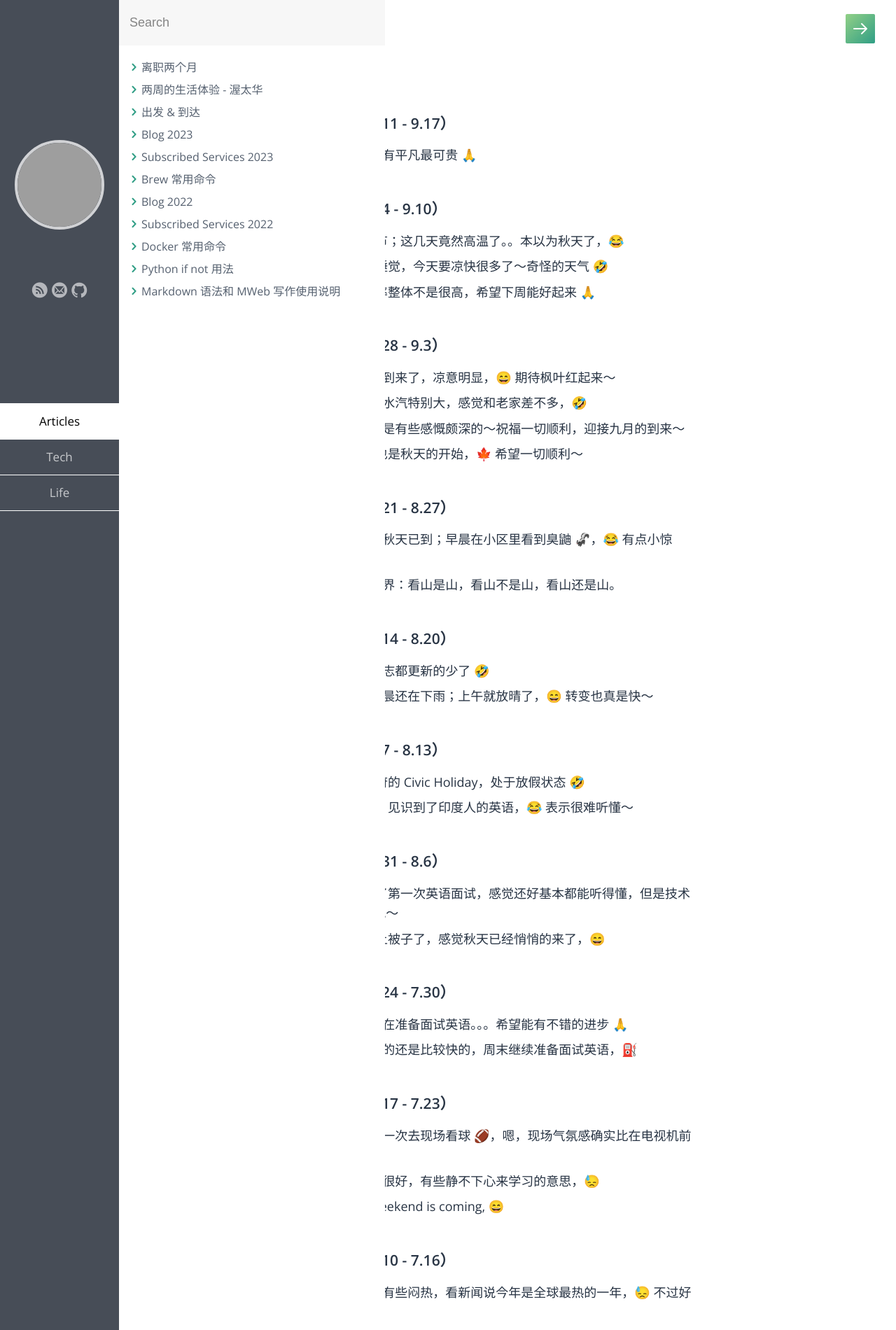
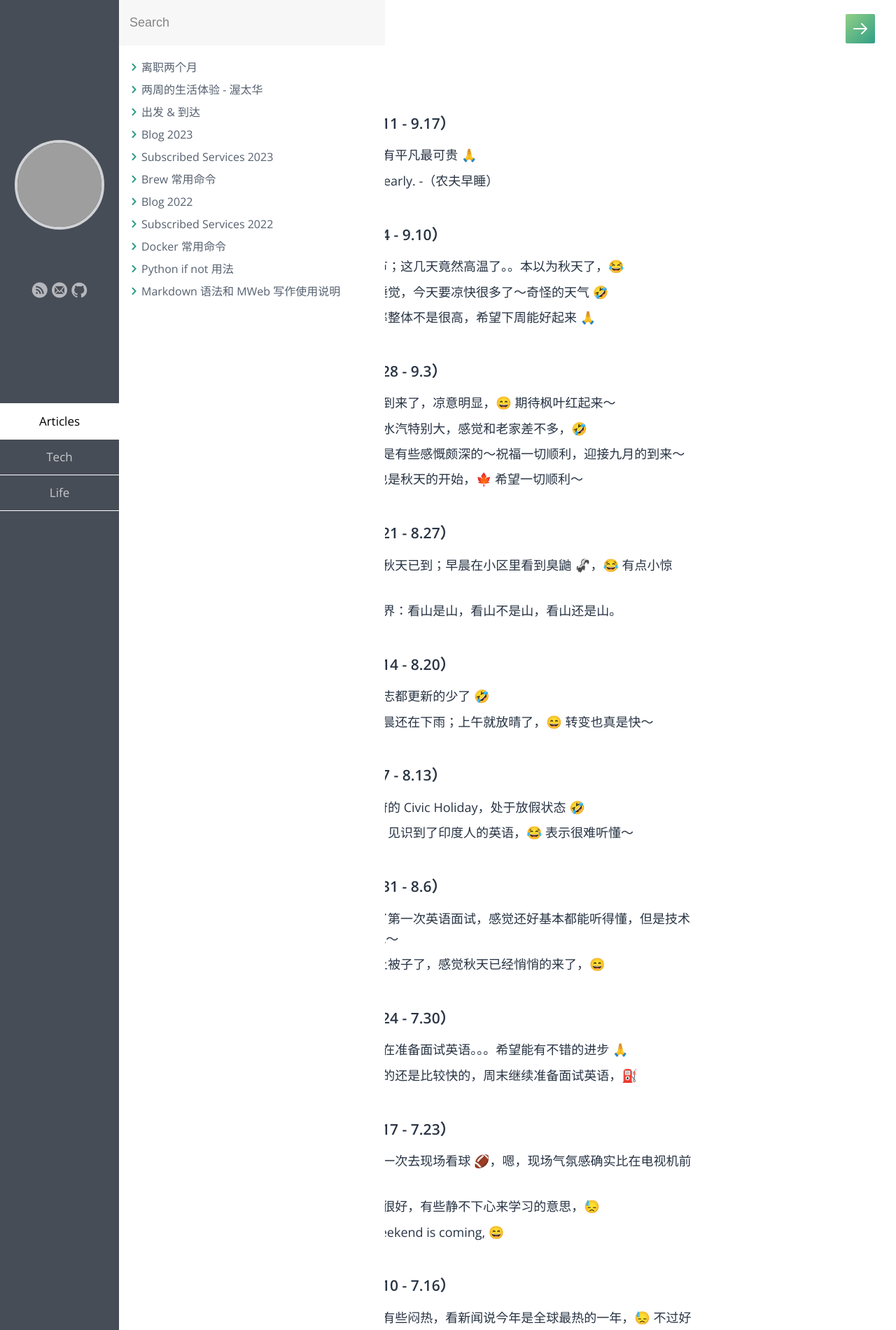
Before and after one commit to samxupeiran/samxupeiran.github.io, a Jekyll site: the page built from _posts/life/2023-01-03-my-blog.md, in a window 1280 px wide. Shown: the top 1900 px of the page at 70% size. Built offline with Jekyll 4.4.1, drawn with Linux system fonts in a browser that asks for light colours; some web fonts are replaced; grey boxes are pictures that could not be loaded.

Commit message:
feat: add weekly blog 9.12

```diff
--- a/_posts/life/2023-01-03-my-blog.md
+++ b/_posts/life/2023-01-03-my-blog.md
@@ -8,6 +8,7 @@ tags: Blog
 
 - ### 2023 年 9 月 第 2 周（9.11 - 9.17）
      - 9.11 世间情感千万种，唯有平凡最可贵 🙏
+     - 9.12 Farmers get to bed early. -（农夫早睡）
 
 - ### 2023 年 9 月 第 1 周（9.4 - 9.10）
      - 9.4 今天是加拿大的劳动节；这几天竟然高温了。。本以为秋天了，😂
```
